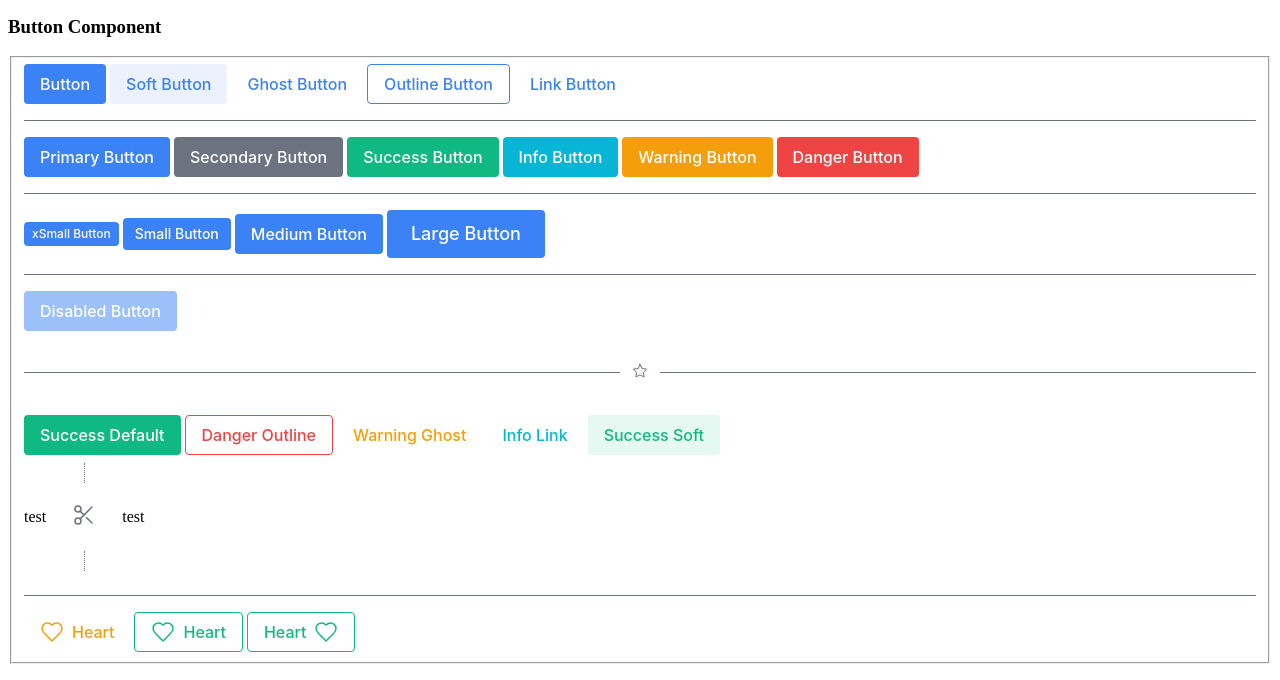
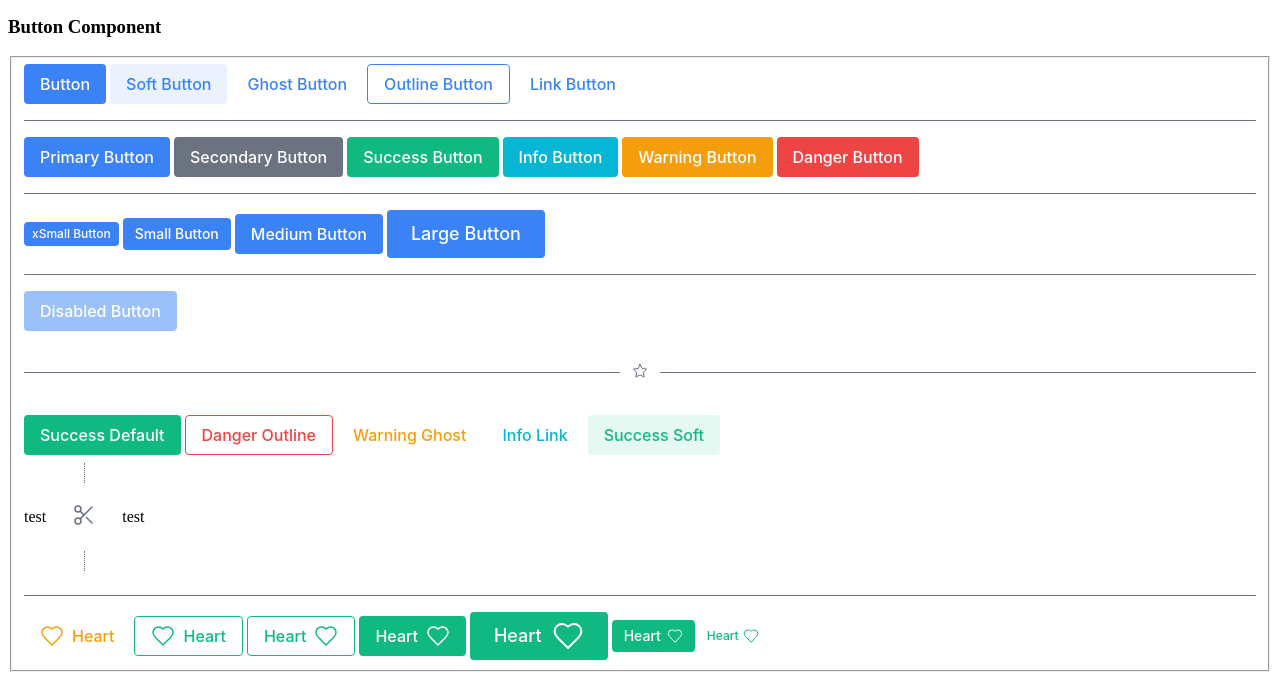
Before and after one commit to tivins/echo, a website built with Vite: page out-of-the-box/index.html in a window 1280 px wide. Shown: the part 101-781 px from the top of the page. Built offline with nearby package versions, Linux system fonts and the light colour scheme.

Commit message:
Add additional EchoButton variants and adjust layout in index.html

```diff
--- a/out-of-the-box/index.html
+++ b/out-of-the-box/index.html
@@ -44,13 +44,17 @@
         <echo-button variant="soft" context="success">Success Soft</echo-button>
         <div style="display: flex; align-items: center; gap: 10px;">
             test
-        <echo-separator orientation="vertical" variant="dotted"><echo-icon name="cut"></echo-icon></echo-separator>
-        test
+            <echo-separator orientation="vertical" variant="dotted"><echo-icon name="cut"></echo-icon></echo-separator>
+            test
         </div>
         <echo-separator thickness="thin"></echo-separator>
         <echo-button icon="heart" context="warning" variant="ghost">Heart</echo-button>
         <echo-button icon="heart" context="success" variant="outline">Heart</echo-button>
         <echo-button icon="heart" context="success" iconPosition="right" variant="outline">Heart</echo-button>
+        <echo-button icon="heart" context="success" iconPosition="right" variant="default">Heart</echo-button>
+        <echo-button size="large" icon="heart" context="success" iconPosition="right" variant="default">Heart</echo-button>
+        <echo-button size="small" icon="heart" context="success" iconPosition="right" variant="default">Heart</echo-button>
+        <echo-button size="xs" icon="heart" context="success" iconPosition="right" variant="link">Heart</echo-button>
     </fieldset>
 
     <h3>Icon Library</h3>
```
